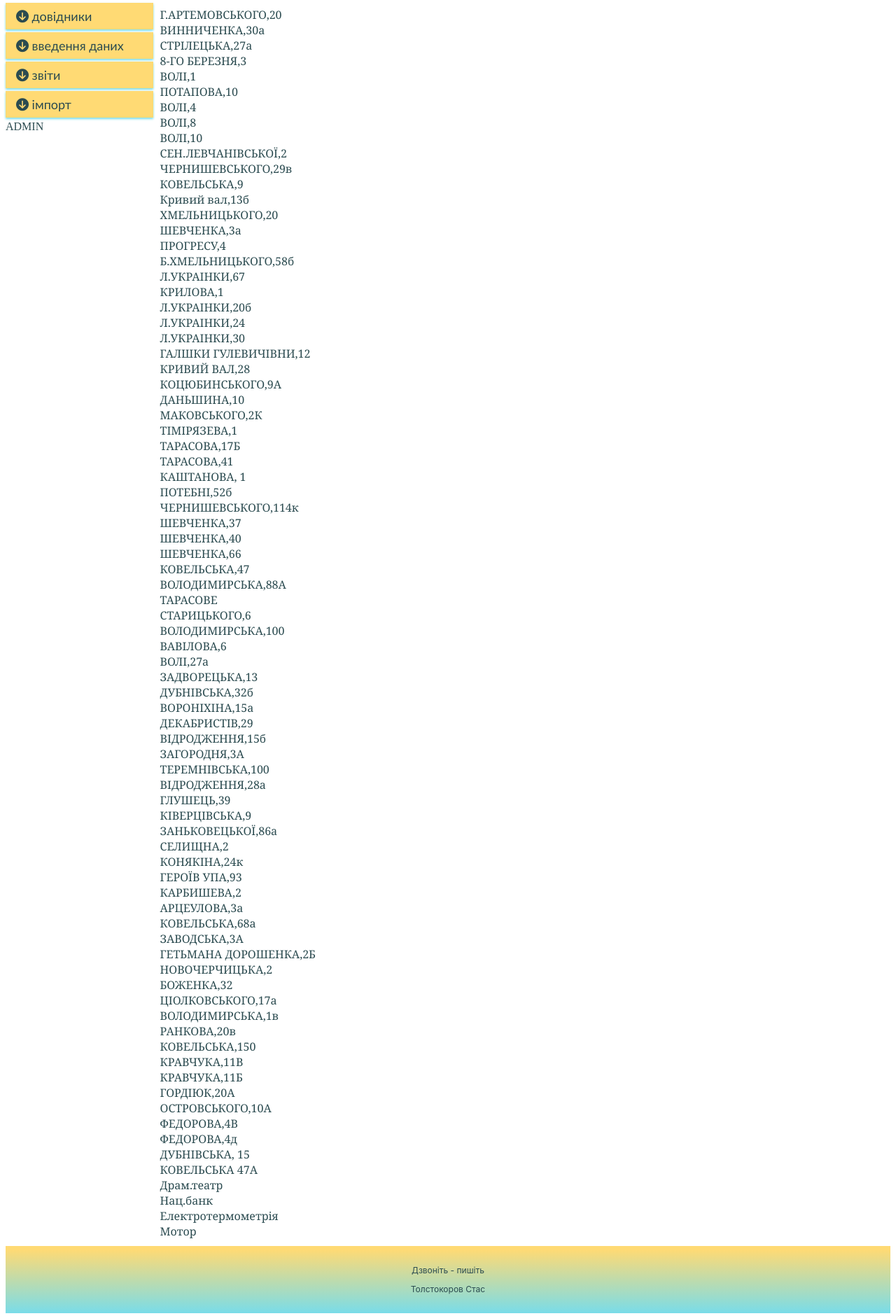
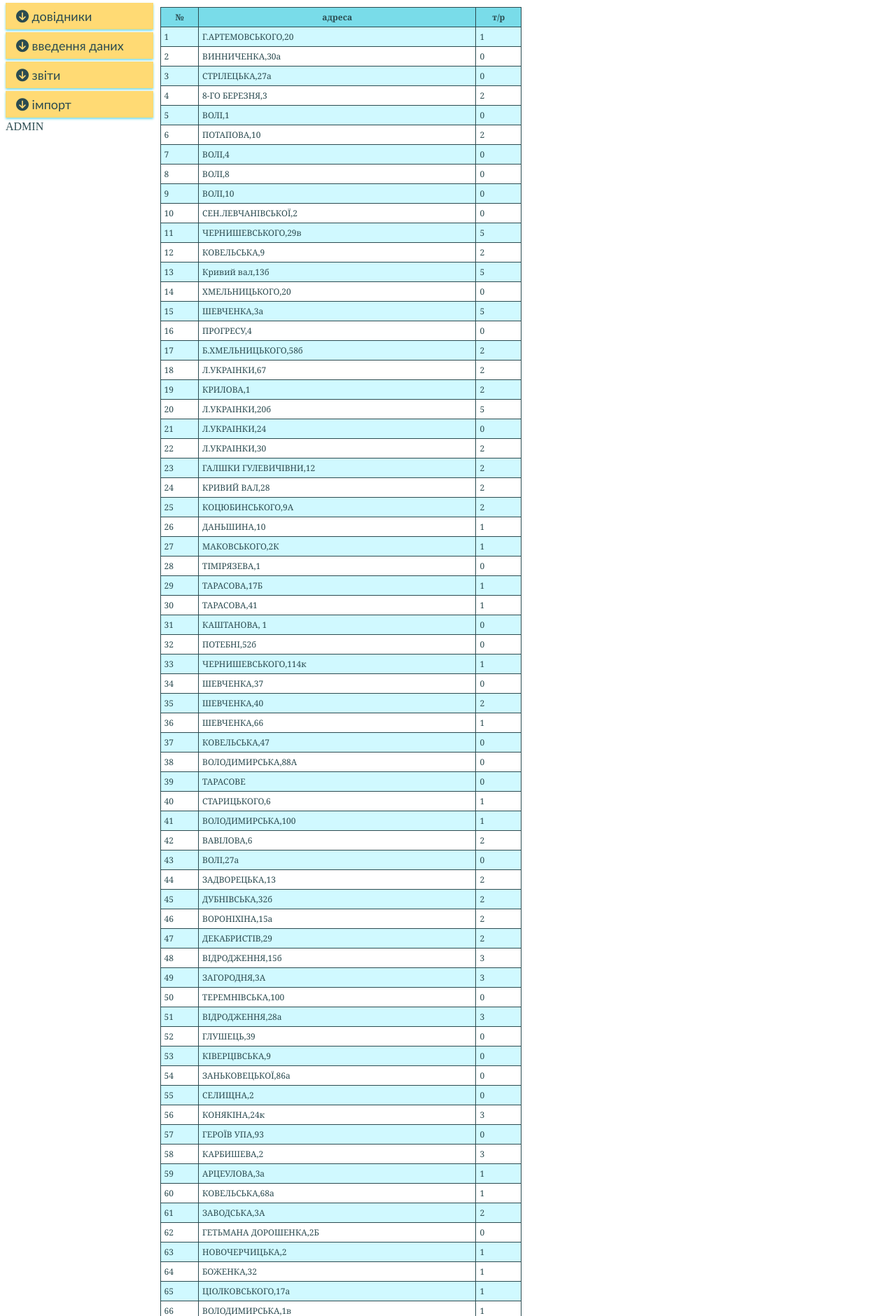
Before and after one commit to TheCtac/Python, a Django app: page /lich/kotels in a window 1280 px wide. Shown: the part 188-2068 px from the top of the page at 70% size. Run offline with Django 3.2, Linux system fonts and the light colour scheme; data comes from the database, SQL or seed files in the repository; some libraries are stand-ins or nearby versions.

Commit message:
prinable

```diff
--- a/water/water/apps/lich/static/style.css
+++ b/water/water/apps/lich/static/style.css
@@ -99,3 +99,44 @@ a, a:visited {
     font-size: 12px;
     padding: 15px;
 }
+
+table, th, td {
+  border: 1px solid rgb(43, 75, 80);
+  border-collapse: collapse;
+  padding: 5px;
+  text-align: left;
+  font-size: 12px;
+  min-width: 50%;
+}
+
+table tr:nth-child(even) {
+  background-color: rgb(208, 249, 255);
+}
+table tr:nth-child(odd) {
+   background-color: #fff;
+}
+table th {
+  background-color: rgb(121, 220, 233);
+  color: rgb(43, 75, 80);
+  text-align: center;
+}
+
+table tr:hover {
+  background-color: rgb(255, 218, 116);
+  color: rgb(43, 75, 80);
+  transition: 0.3s;
+}
+
+@media print {
+  body * {
+    visibility: hidden;
+  }
+  #content, #content * {
+    visibility: visible;
+  }
+  #content {
+    position: absolute;
+    left: 0;
+    top: 0;
+  }
+}
--- a/water/water/apps/lich/templates/kotels.html
+++ b/water/water/apps/lich/templates/kotels.html
@@ -2,7 +2,22 @@
 
 {% block title %} Котельні {% endblock %}
 {% block content %}
-        {% for kotel in kotels %}
-            {{kotel}}<br>
-        {% endfor %}
+
+  <table>
+    <tr>
+      <th>№</th>
+      <th>адреса</th>
+      <th>т/р</th>
+    </tr>
+
+    {% for kotel in kotels %}
+      <tr>
+        <td>{{kotel.kot_kod}}</td>
+        <td>{{kotel.kot_adr}}</td>
+        <td>{{kotel.kot_t_r}}</td>
+      </tr>
+    {% endfor %}
+
+  </table>
+
 {% endblock %}
```
Also changed, not shown: water/water/apps/lich/templates/lichs.html (+17 -3 lines).
